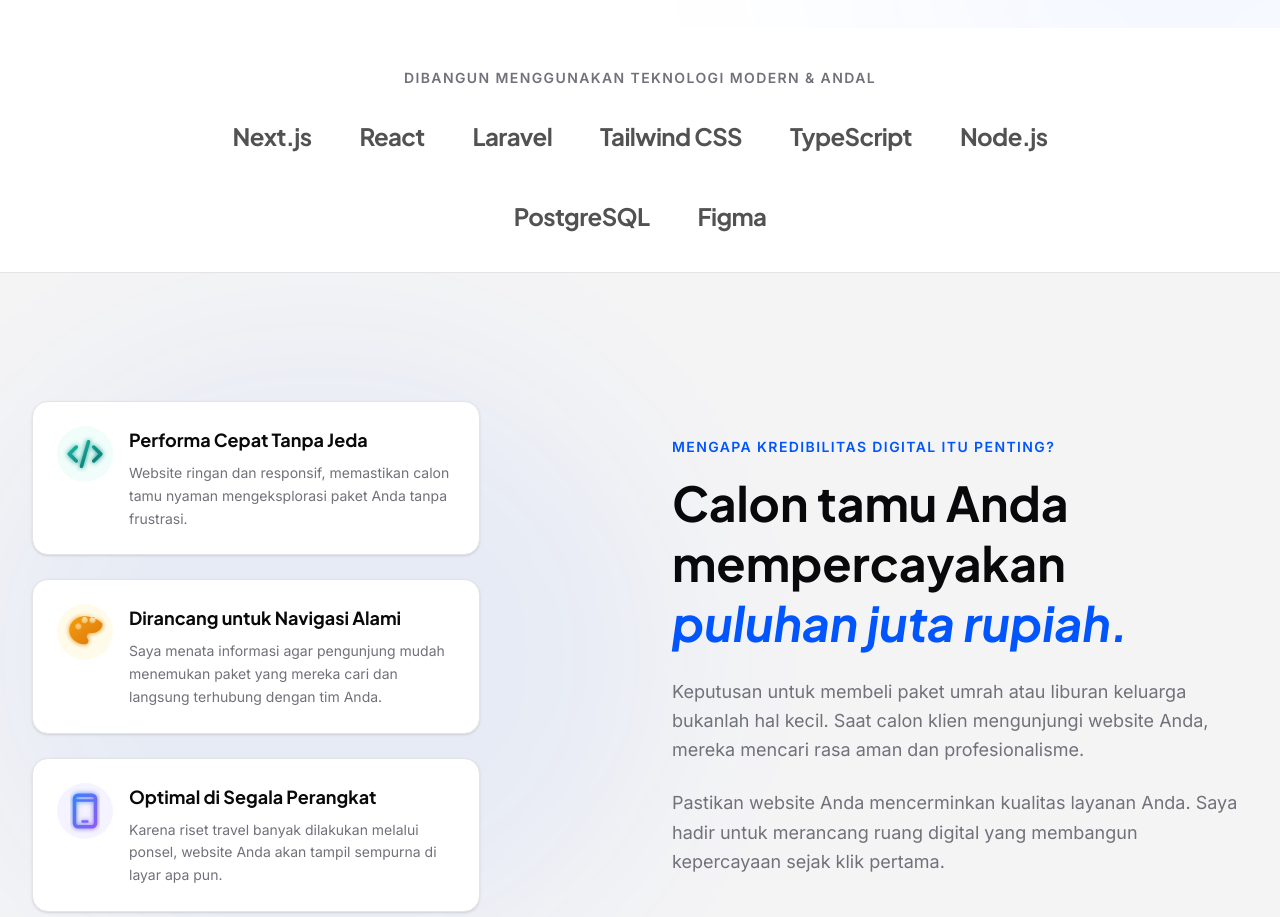
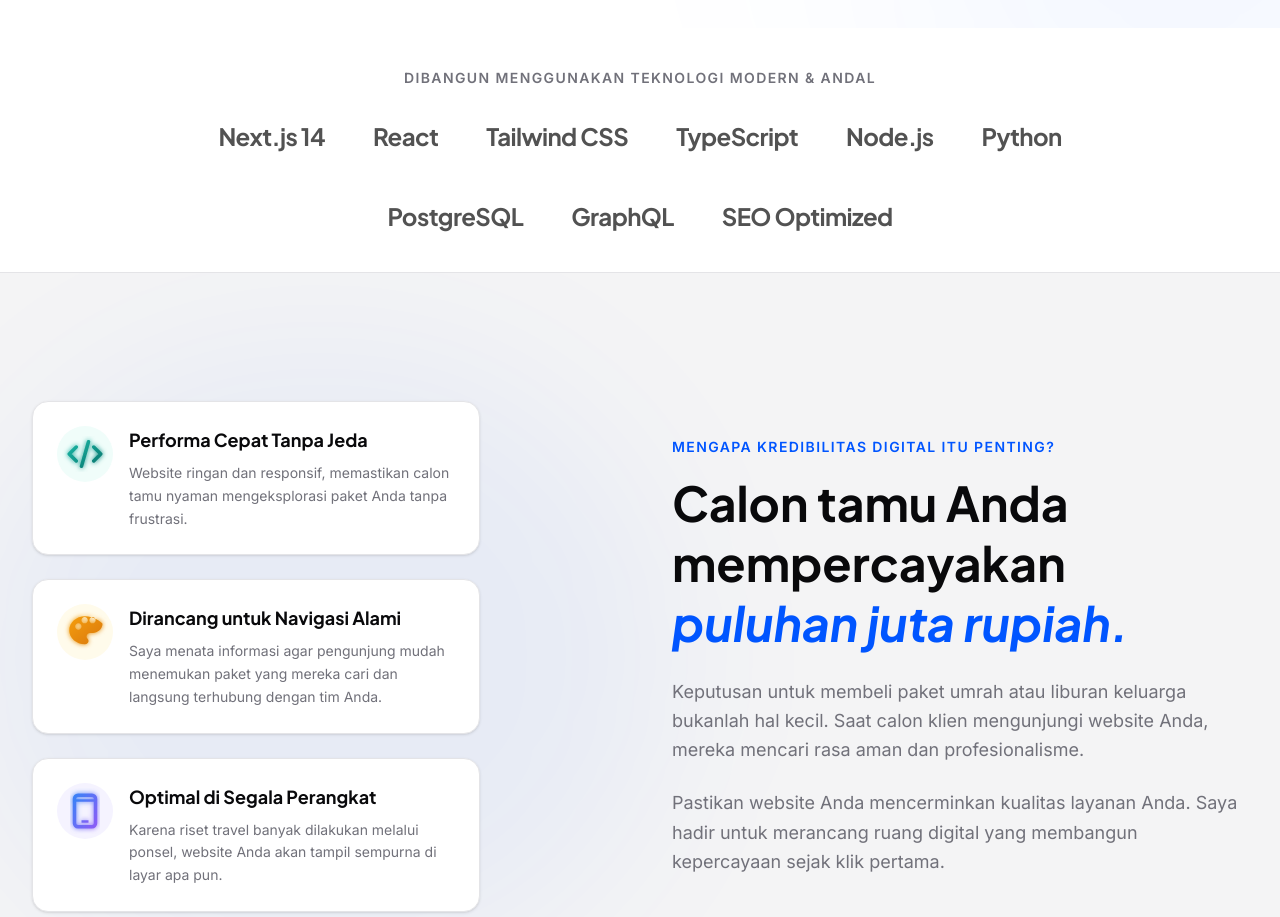
Before and after one commit to damosfxa/landingpage, a Next.js app: page / in a window 1280 px wide. Shown: the part 1120-2037 px from the top of the page. Built offline with nearby package versions, Linux system fonts and the light colour scheme.

Commit message:
feat: update trust banner to reflect new fullstack and SEO standards

```diff
--- a/src/components/trust-banner.tsx
+++ b/src/components/trust-banner.tsx
@@ -7,7 +7,7 @@ export function TrustBanner() {
         Dibangun Menggunakan Teknologi Modern & Andal
       </p>
       <div className="flex flex-wrap justify-center items-center gap-6 md:gap-12 opacity-70 grayscale max-w-5xl px-4">
-        {["Next.js", "React", "Laravel", "Tailwind CSS", "TypeScript", "Node.js", "PostgreSQL", "Figma"].map((brand, i) => (
+        {["Next.js 14", "React", "Tailwind CSS", "TypeScript", "Node.js", "Python", "PostgreSQL", "GraphQL", "SEO Optimized"].map((brand, i) => (
           <div key={i} className="text-xl md:text-2xl font-bold font-serif tracking-tight">
             {brand}
           </div>
```
Also changed, not shown: .agents/skills/voxy-fullstack-workflow/SKILL.md (added), .agents/skills/voxy-premium-standard/SKILL.md (added), .agents/skills/voxy-travel-features/SKILL.md (added).
